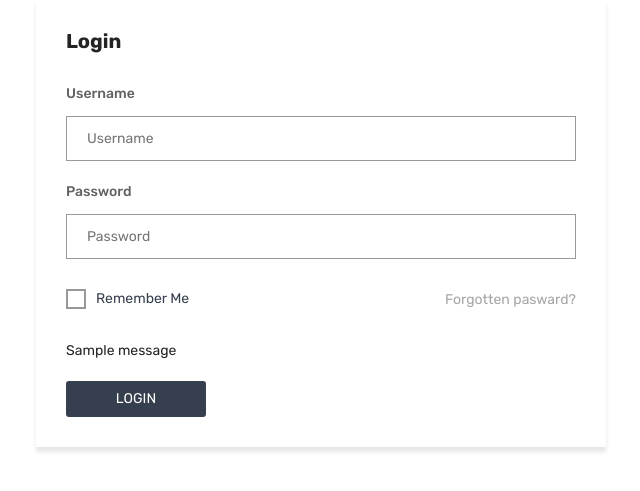
After one commit to ziaurjoy/limpa_ecommerce, a Django app: page /user/login in a window 1280 px wide. The commit adds this page. Shown: the top 491 px of the page, without its empty margins (319-959 px from the left). Run offline with Django 3.2, Linux system fonts and the light colour scheme; tables that the repository leaves empty hold one stand-in row (values such as "Sample post"); one stand-in notice (Sample message) is shown; some libraries are stand-ins or nearby versions.

Commit message:
Custom User Login details

```diff
--- /dev/null
+++ b/templates/fontend/pages/login.html
@@ -0,0 +1,68 @@
+
+
+<!doctype html>
+<html class="no-js" lang="zxx">
+{% load static %}
+<head>
+    <meta charset="utf-8">
+    <meta http-equiv="x-ua-compatible" content="ie=edge">
+    <title>Login</title>
+    <meta name="description" content="{% block description %}
+
+    {% endblock %}">
+    <meta name="keywords" content="{% block keywords %}
+
+    {% endblock %}">
+    <meta name="viewport" content="width=device-width, initial-scale=1">
+    {% include 'fontend/partials/_css.html' %}
+</head>
+<body>
+
+<div class="page-section mb-60">
+    <div class="container">
+        <div class="row">
+            <div class="col-sm-12 col-md-12 col-xs-12 col-lg-6 mb-30 m-auto">
+                <!-- Login Form s-->
+                <form action=""  method="post">
+                    {% csrf_token %}
+                    <div class="login-form">
+                        <h4 class="login-title">Login</h4>
+                        <div class="row">
+                            <div class="col-md-12 col-12 mb-20">
+                                <label>Username</label>
+                                <input class="mb-0" type="text" name="username" placeholder="Username">
+                            </div>
+                            <div class="col-12 mb-20">
+                                <label>Password</label>
+                                <input class="mb-0" name="password" type="password" placeholder="Password">
+                            </div>
+                            <div class="col-md-8">
+                                <div class="check-box d-inline-block ml-0 ml-md-2 mt-10">
+                                    <input type="checkbox" id="remember_me">
+                                    <label for="remember_me">Remember me</label>
+                                </div>
+                            </div>
+                            <div class="col-md-4 mt-10 mb-20 text-left text-md-right">
+                                <a href="#"> Forgotten pasward?</a>
+                            </div>
+                            <div class="col-md-12 mt-10 mb-20 text-left text-md-left">
+                                {% if messages %}
+                                <ul class="messages">
+                                    {% for message in messages %}
+                                    <li {% if message.tags %} class="{{ message.tags }}"{% endif %}>{{ message }}</li>
+                                    {% endfor %}
+                                </ul>
+                                {% endif %}
+                            </div>
+                            <div class="col-md-12">
+                                <button class="register-button mt-0">Login</button>
+                            </div>
+                        </div>
+                    </div>
+                </form>
+            </div>
+        </div>
+    </div>
+</div>
+{% include 'fontend/partials/_js.html' %}
+</body>
--- a/user_app/urls.py
+++ b/user_app/urls.py
@@ -1,5 +1,6 @@
 from django.urls import path
-
+from .views import user_logout,user_login
 urlpatterns = [
-
+    path('logout', user_logout, name='user-logout'),
+    path('login', user_login, name='user-login'),
 ]
--- a/user_app/views.py
+++ b/user_app/views.py
@@ -1,3 +1,24 @@
-from django.shortcuts import render
+from django.contrib import messages
+from django.contrib.auth import logout, authenticate, login
+from django.shortcuts import render, redirect
+
 
 # Create your views here.
+from product.models import Category
+
+
+def user_login(request):
+    if request.method == 'POST':
+        username = request.POST['username']
+        password = request.POST['password']
+        user = authenticate(request, username=username, password=password)
+        if user is not None:
+            login(request, user)
+            return redirect('home')
+        else:
+            messages.warning(request, 'Invalid Username or Password')
+    return render(request, 'fontend/pages/login.html')
+
+def user_logout(request):
+    logout(request)
+    return redirect('home')
```
Also changed, not shown: templates/fontend/partials/header.html (+6 -3 lines).
